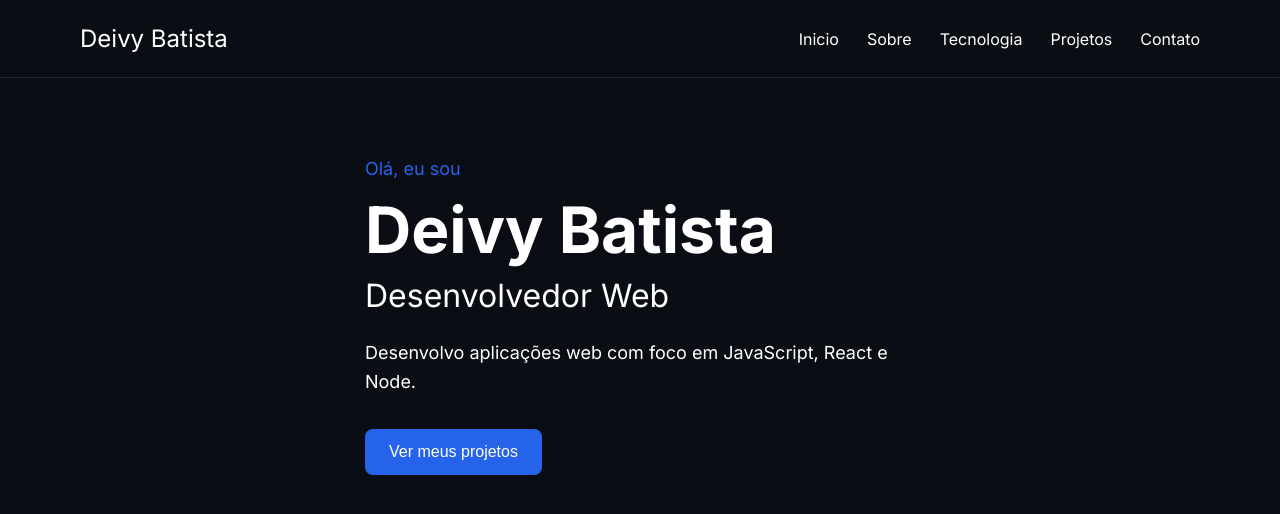
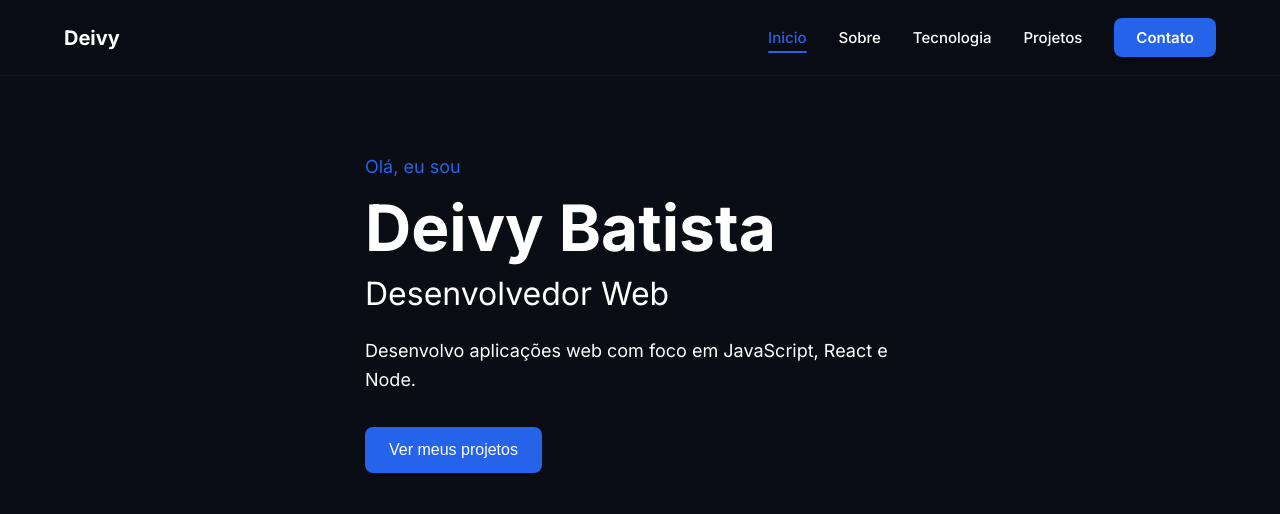
Before and after one commit to deivypereirabatista/portifolio-deivy, a React (Vite) app: page / in a window 1280 px wide. Shown: the top 514 px of the page. Built offline with nearby package versions, Linux system fonts and the light colour scheme.

Commit message:
Melhorando e padronizando navbar

```diff
--- a/src/components/Navbar.jsx
+++ b/src/components/Navbar.jsx
@@ -9,21 +9,26 @@ function Navbar() {
     }
 
     return(
-        <nav>
+        <nav className="navbar">
+            <div className="nav-container">
                 <div className="nav-logo">
-                <h2>Deivy Batista</h2>
+                    <a href="#inicio">Deivy</a>
                 </div>
 
+
+                {/* Botão hamburguer para mobile */}
                 <button className="menu-button" onClick={() => setMenuAberto(!menuAberto)}>
                     {menuAberto ? '✕' : '☰'}
                 </button>
 
+                {/* Menu dos Links */}
                 <div className={`nav-links ${menuAberto ? 'aberto' : ''}`}>
-                <a href="#inicio" onClick={fecharMenu}>Inicio</a>
+                    <a href="#inicio" className="active" onClick={fecharMenu}>Inicio</a>
                     <a href="#sobre" onClick={fecharMenu}>Sobre</a>
                     <a href="#tecnologia" onClick={fecharMenu}>Tecnologia</a>
                     <a href="#projetos" onClick={fecharMenu}>Projetos</a>
-                <a href="#contato" onClick={fecharMenu}>Contato</a>
+                    <a href="#contato" className="nav-btn-contato" onClick={fecharMenu}>Contato</a>
+                </div>
             </div>
         </nav>
 
--- a/src/index.css
+++ b/src/index.css
@@ -9,7 +9,7 @@
   --bg-primary: #0a0d14; /* Fundo escuro geral */
   --bg-secundary: #0f1422; /* Fundo da navbar ou áreas alternadas */
   --bg-card: #111827; /* Fundo dos cards e inputs */
-  --border-card: rgba(255, 255, 255, 0.88); /* Borda sutil dos cards */
+  --border-card: rgba(255, 255, 255, 0.08); /* Borda sutil dos cards */
 
   --primary: #2563eb; /* Azul vibrante dos botões e títulos */
   --primary-hover: #1d4ed8; /* Tom mais escuto no hover */
@@ -76,37 +76,84 @@ button {
 }
 
 /* Barra de Navegação */
-nav {
+.navbar {
+  position: sticky;
+  top: 0;
   width: 100%;
-  padding: 24px 80px;
+  z-index: 1000;
+  background-color: rgba(10, 13, 20, 0.8); /* Semi transparente */
+  backdrop-filter: blur(12px); /* Efeito vidro moderno */
+  border-bottom: 1px solid rgba(255, 255, 255, 0.05);
+}
+
+.nav-container {
+  max-width: 1200px;
+  margin: 0 auto;
+  padding: 18px 24px;
   display: flex;
   justify-content: space-between;
   align-items: center;
-  background-color: var(--background);
-  border-bottom: 1px solid #1e293b;
-  position: relative;
 }
 
-.nav-logo h2{
-  margin: 0;
-  font-size: 24px;
-  color: var(--text);
+.nav-logo a {
+  font-size: 20px;
+  font-weight: 700;
+  color: var(--text-primary);
+  text-decoration: none;
 }
 
 .nav-links {
   display: flex;
-  gap: 28px;
+  align-items: center;
+  gap: 32px;
 }
 
 .nav-links a {
   color: var(--text-secondary);
   text-decoration: none;
-  font-size: 16px;
+  font-size: 15px;
+  font-weight: 500;
   transition: color 0.2s ease;
+  position: relative;
 }
 
 .nav-links a:hover {
-  color: var(--text);
+  color: var(--text-primary);
+}
+
+/* inficador ativo sutil */
+.nav-links a.active {
+  color: var(--primary);
+}
+
+.nav-links a.active::after {
+  content: '';
+  position: absolute;
+  bottom: -6px;
+  left: 0;
+  width: 100%;
+  height: 2px;
+  background-color: var(--primary);
+  border-radius: 2px;
+}
+
+/* Botão de destaque Contato */
+.nav-btn-contato {
+  background-color: var(--primary);
+  color: #ffffff !important;
+  padding: 10px 22px;
+  border-radius: 8px;
+  font-weight: 600 !important;
+  transition: background-color 0.2s ease, transform 0.1s ease !important;
+}
+
+.nav-btn-contato:hover {
+  background-color: var(--primary-hover);
+  transform: translateY(-1px);
+}
+
+.nav-btn-contato.active::after {
+  display: none; /* Tirar traço azul no botão */
 }
 
 /* Botão do Menu */
```
Lines whose indentation alone changed are shown as unchanged.
